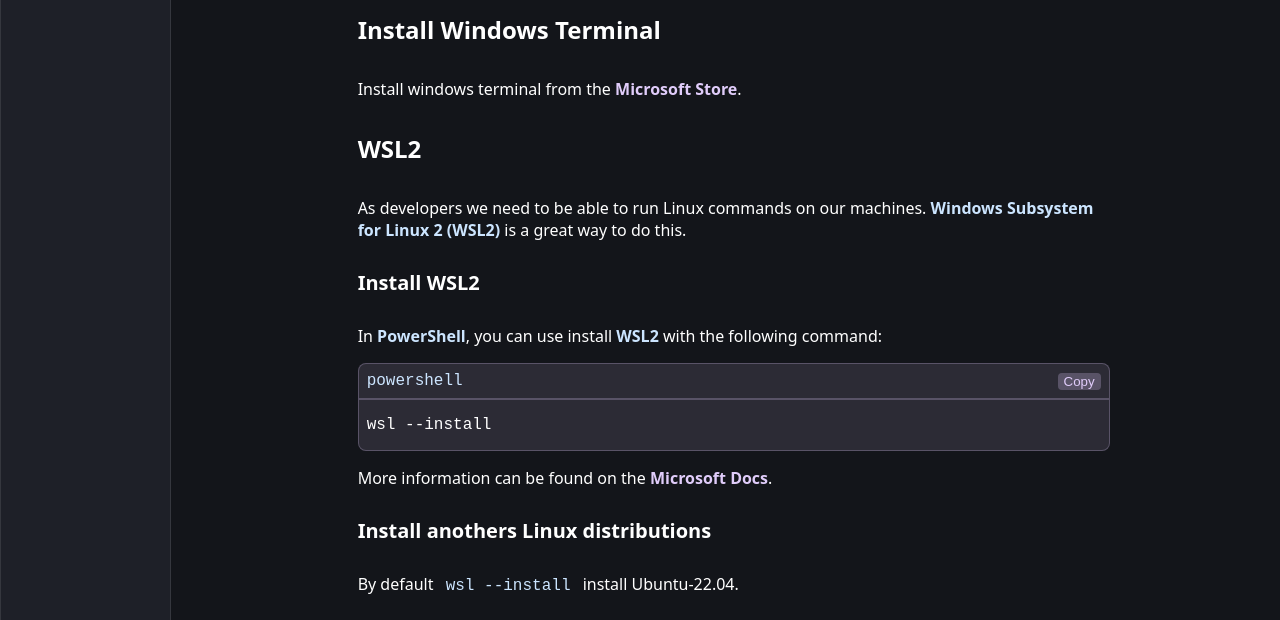
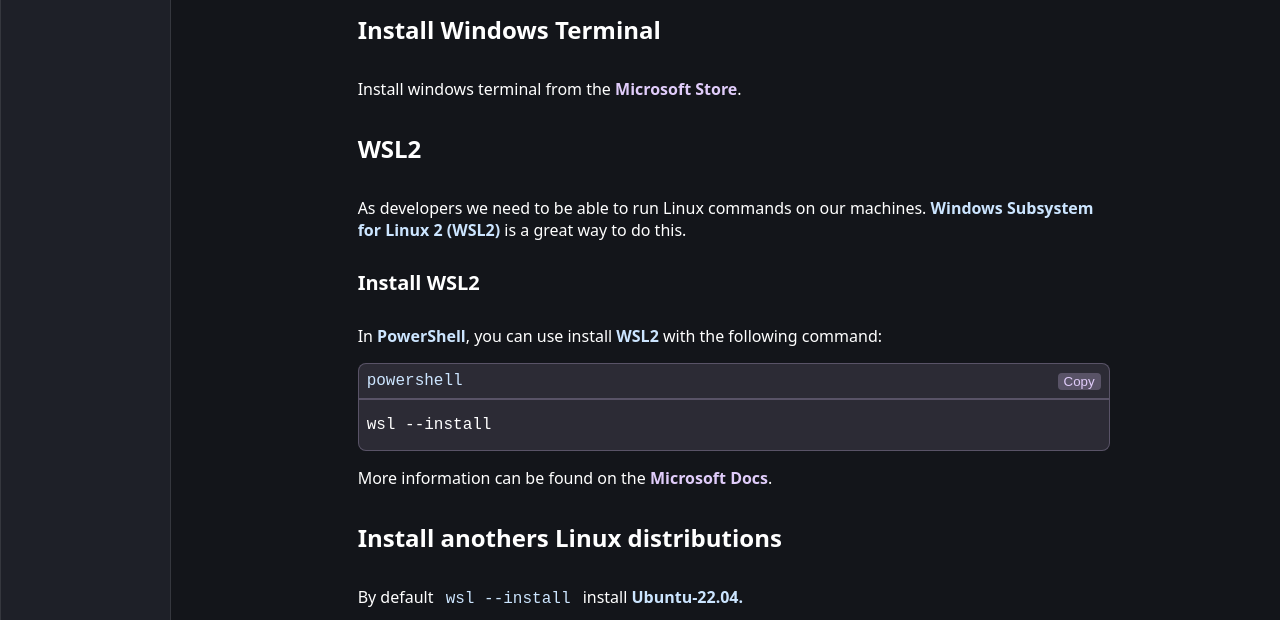
Before and after one commit to yersonargote/coding, an Astro site: page /windows-terminal in a window 1280 px wide. Shown: the part 287-907 px from the top of the page. Built offline with nearby package versions, Linux system fonts and the light colour scheme; Astro itself is replaced by a stand-in of ours.

Commit message:
Fix heading level for installing Linux distributions

```diff
--- a/src/pages/windows-terminal/index.astro
+++ b/src/pages/windows-terminal/index.astro
@@ -73,12 +73,12 @@
           rel="noopener noreferrer">Microsoft Docs</a
         >.
       </p>
-      <h3>Install anothers Linux distributions</h3>
+      <h2>Install anothers Linux distributions</h2>
       <p>
-        By default <code>wsl --install</code> install Ubuntu-22.04.
+        By default <code>wsl --install</code> install <strong>Ubuntu-22.04.</strong>
       </p>
       <p>
-        Install anothers distros using <code
+        Install anothers distros using<code
           >wsl.exe --install &lt;Distro&gt;</code
         >.
       </p>
```
